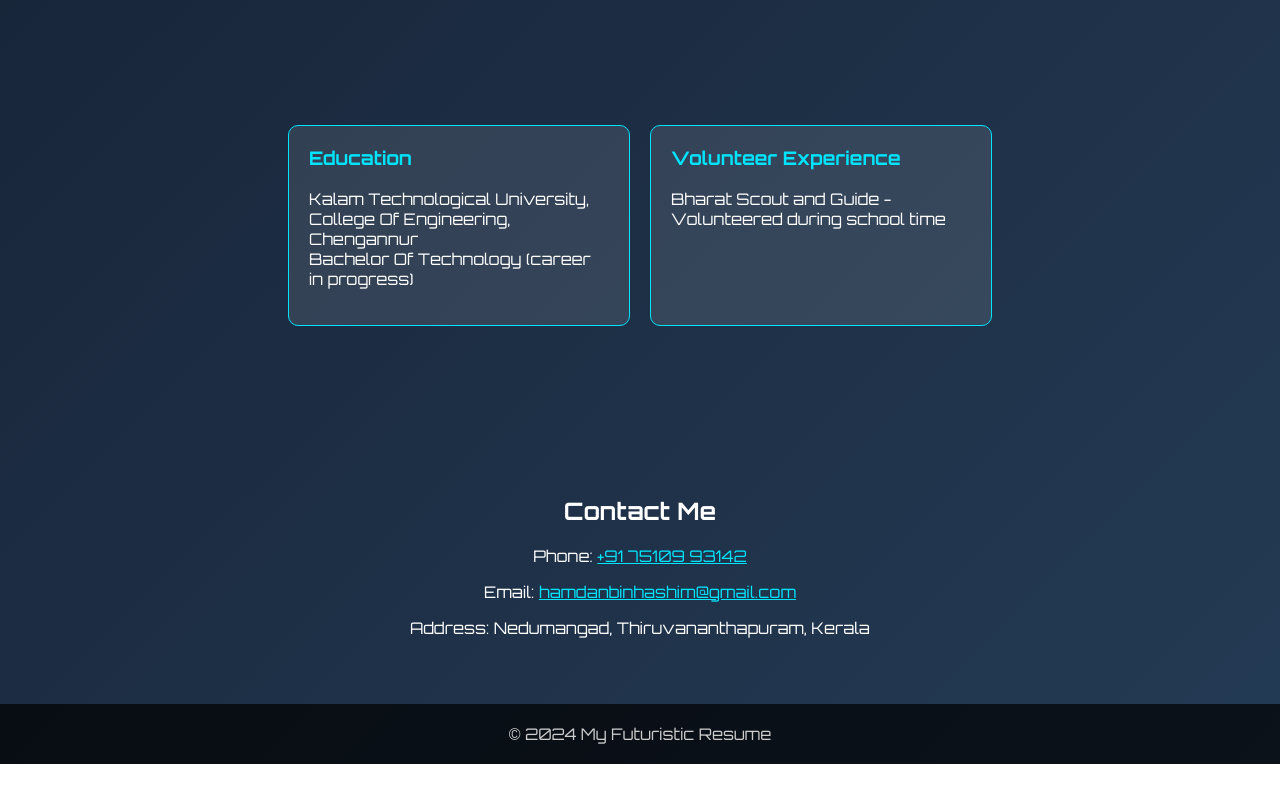
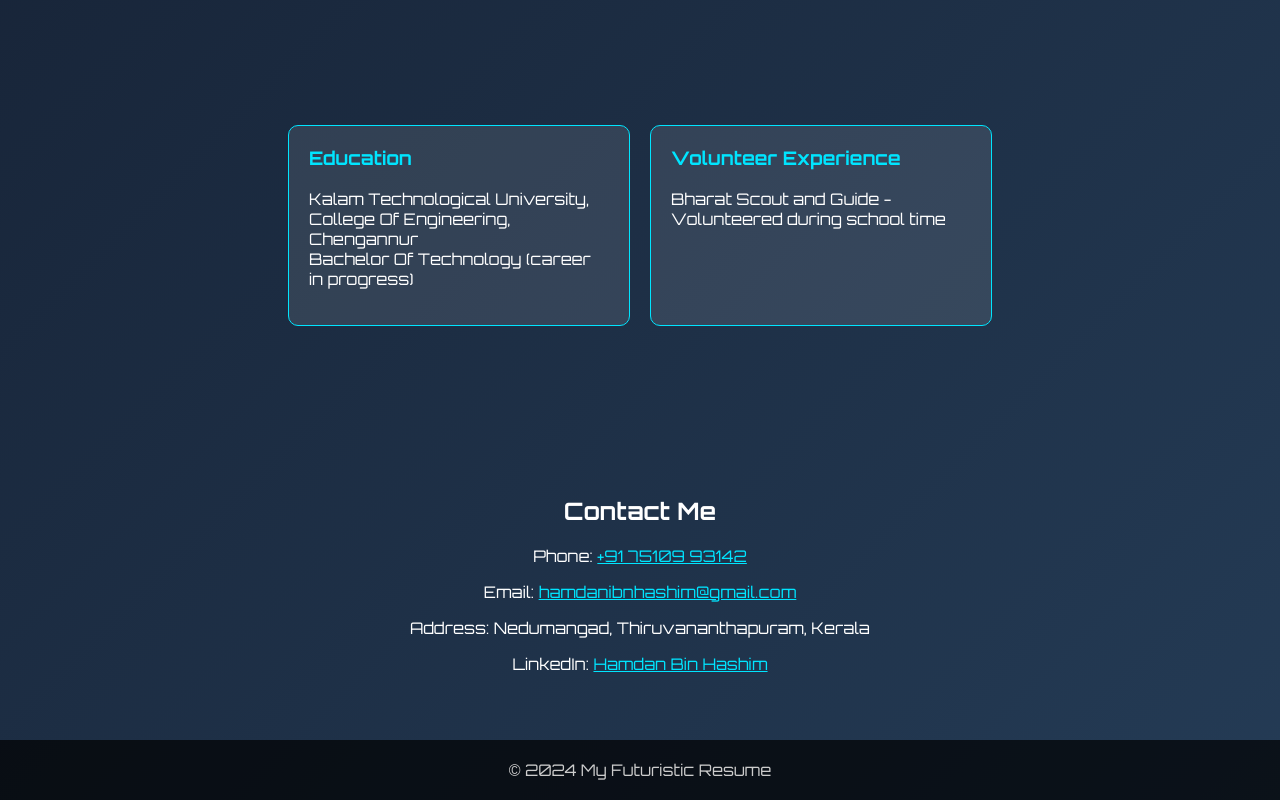
Before and after one commit to Hamdanbinhashim/myresume, a plain HTML site: page index.html in a window 1280 px wide. Shown: the part 735-1535 px from the top of the page. Before the commit the page ends 1499 px from the top, so only its background shows below. Drawn offline with Linux system fonts and the light colour scheme.

Commit message:
Update index.html

```diff
--- a/index.html
+++ b/index.html
@@ -181,8 +181,9 @@
     <section id="contact">
         <h2>Contact Me</h2>
         <p>Phone: <a href="tel:+917510993142" style="color: #00e5ff;">+91 75109 93142</a></p>
-        <p>Email: <a href="mailto:hamdanbinhashim@gmail.com" style="color: #00e5ff;">hamdanbinhashim@gmail.com</a></p>
+        <p>Email: <a href="mailto:hamdanibnhashim@gmail.com" style="color: #00e5ff;">hamdanibnhashim@gmail.com</a></p>
         <p>Address: Nedumangad, Thiruvananthapuram, Kerala</p>
+        <p>LinkedIn: <a href="https://www.linkedin.com/in/hamdan-bin-hashim-889271328" style="color: #00e5ff;">Hamdan Bin Hashim</a></p>
     </section>
 
     <footer>
```
